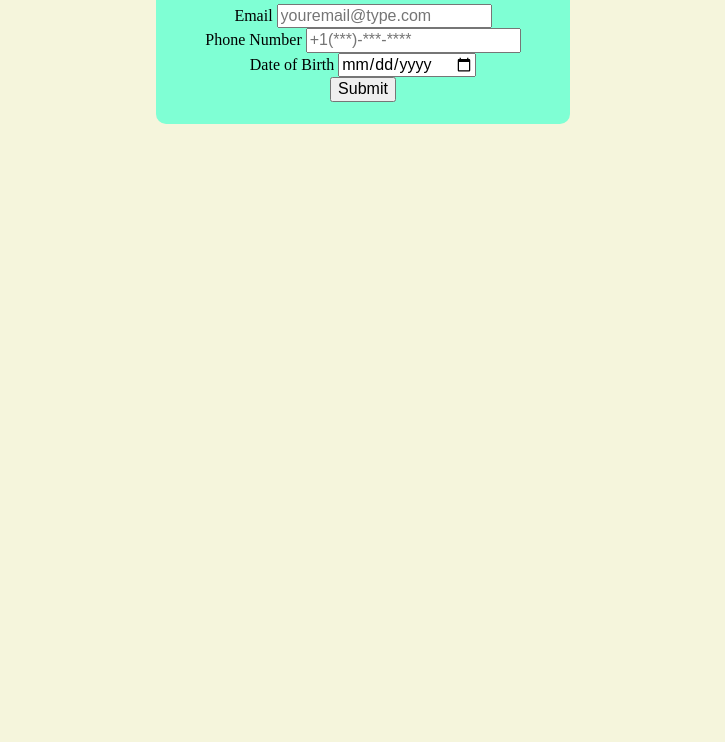
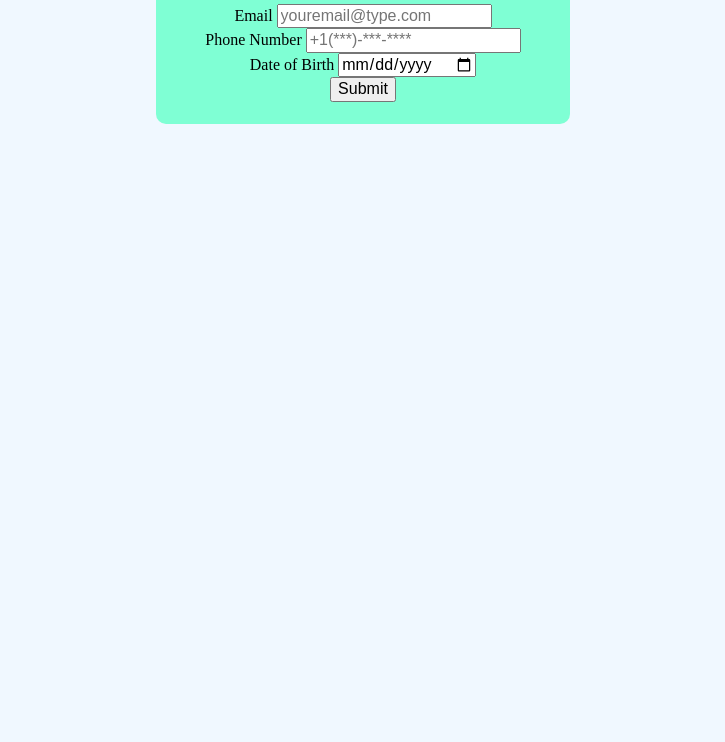
Before and after one commit to michael7362/Lab2, a plain HTML site: page index.html in a window 1280 px wide. Shown: the part 58-800 px from the top of the page, without its empty margins (277-1002 px from the left). Drawn offline with Linux system fonts and the light colour scheme.

Commit message:
Commit 13
Another change to css

```diff
--- a/css/screen.css
+++ b/css/screen.css
@@ -1,5 +1,5 @@
 body {
-    background-color: #F5F5DC;
+    background-color: #F0F8FF;
 }
 label {
     font-family: Oswald;
```
